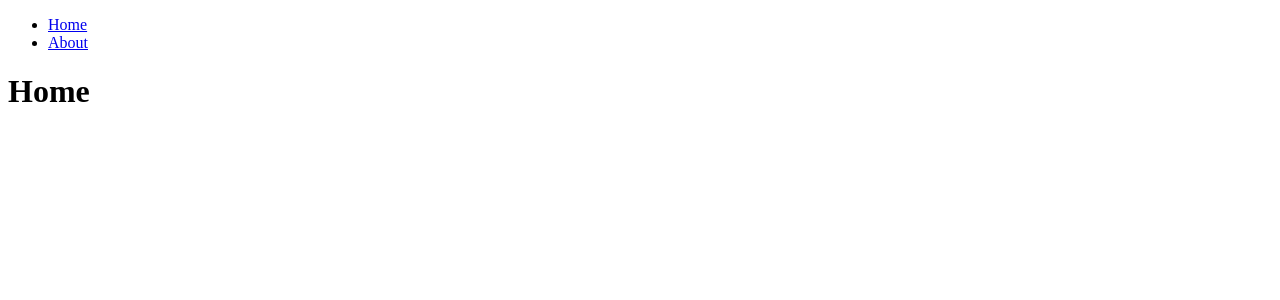
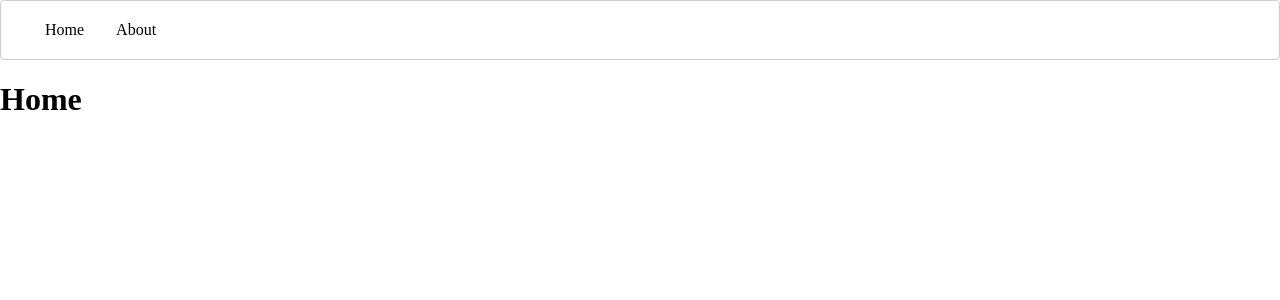
Before and after one commit to SergioDiazDev/Taberna_de_Mou, a Next.js app: page / in a window 1280 px wide. Shown: the top 300 px of the page. Built offline with nearby package versions, Linux system fonts and the light colour scheme.

Commit message:
Primeros pasos

```diff
--- a/src/app/components/Navigation.jsx
+++ b/src/app/components/Navigation.jsx
@@ -1,4 +1,5 @@
 import Link from 'next/link'
+import styles from './Navigation.module.css'
 
 const links =[{
   label: 'Home',
@@ -11,9 +12,9 @@ const links =[{
 
 export  function Navigation() {
    return  (
-    <header>
+    <header className={styles.header}>
           <nav>
-            <ul>
+            <ul className={styles.navigation}>
               {links.map(({ label, route }) => (
                 <li key={route}>
                     <Link href={route}>
--- /dev/null
+++ b/src/app/components/Navigation.module.css
@@ -0,0 +1,16 @@
+.header {
+    border: 1px solid #ccc;
+    padding: 4px;
+    border-radius: 4px;
+}
+
+.navigation {
+    display: flex;
+    list-style: none;
+    gap: 32px;
+}
+
+.navigation a:hover {
+    color: #A9F5F2;
+    text-decoration: underline;
+}
--- a/src/app/layout.js
+++ b/src/app/layout.js
@@ -1,7 +1,8 @@
+import '../styles/globals.css'
 import { Navigation } from "./components/Navigation"
 export const metadata = {
-  title: 'Next.js',
-  description: 'Generated by Next.js',
+  title: 'Taberna de Mou',
+  description: 'Mou al habla',
 }
 
 export default function RootLayout({ children }) {
--- a/src/styles/globals.css
+++ b/src/styles/globals.css
@@ -1,98 +1,15 @@
-:root {
-  --max-width: 1100px;
-  --border-radius: 12px;
-  --font-mono: ui-monospace, Menlo, Monaco, 'Cascadia Mono', 'Segoe UI Mono',
-    'Roboto Mono', 'Oxygen Mono', 'Ubuntu Monospace', 'Source Code Pro',
-    'Fira Mono', 'Droid Sans Mono', 'Courier New', monospace;
-
-  --foreground-rgb: 0, 0, 0;
-  --background-start-rgb: 214, 219, 220;
-  --background-end-rgb: 255, 255, 255;
-
-  --primary-glow: conic-gradient(
-    from 180deg at 50% 50%,
-    #16abff33 0deg,
-    #0885ff33 55deg,
-    #54d6ff33 120deg,
-    #0071ff33 160deg,
-    transparent 360deg
-  );
-  --secondary-glow: radial-gradient(
-    rgba(255, 255, 255, 1),
-    rgba(255, 255, 255, 0)
-  );
-
-  --tile-start-rgb: 239, 245, 249;
-  --tile-end-rgb: 228, 232, 233;
-  --tile-border: conic-gradient(
-    #00000080,
-    #00000040,
-    #00000030,
-    #00000020,
-    #00000010,
-    #00000010,
-    #00000080
-  );
-
-  --callout-rgb: 238, 240, 241;
-  --callout-border-rgb: 172, 175, 176;
-  --card-rgb: 180, 185, 188;
-  --card-border-rgb: 131, 134, 135;
-}
-
-@media (prefers-color-scheme: dark) {
-  :root {
-    --foreground-rgb: 255, 255, 255;
-    --background-start-rgb: 0, 0, 0;
-    --background-end-rgb: 0, 0, 0;
-
-    --primary-glow: radial-gradient(rgba(1, 65, 255, 0.4), rgba(1, 65, 255, 0));
-    --secondary-glow: linear-gradient(
-      to bottom right,
-      rgba(1, 65, 255, 0),
-      rgba(1, 65, 255, 0),
-      rgba(1, 65, 255, 0.3)
-    );
-
-    --tile-start-rgb: 2, 13, 46;
-    --tile-end-rgb: 2, 5, 19;
-    --tile-border: conic-gradient(
-      #ffffff80,
-      #ffffff40,
-      #ffffff30,
-      #ffffff20,
-      #ffffff10,
-      #ffffff10,
-      #ffffff80
-    );
-
-    --callout-rgb: 20, 20, 20;
-    --callout-border-rgb: 108, 108, 108;
-    --card-rgb: 100, 100, 100;
-    --card-border-rgb: 200, 200, 200;
-  }
-}
-
-* {
-  box-sizing: border-box;
+html,
+body {
   padding: 0;
   margin: 0;
-}
-
-html,
-body {
   max-width: 100vw;
   overflow-x: hidden;
 }
 
 body {
-  color: rgb(var(--foreground-rgb));
-  background: linear-gradient(
-      to bottom,
-      transparent,
-      rgb(var(--background-end-rgb))
-    )
-    rgb(var(--background-start-rgb));
+  align-items: center;
+  align-content: center;
+  margin: 0 auto;
 }
 
 a {
```
